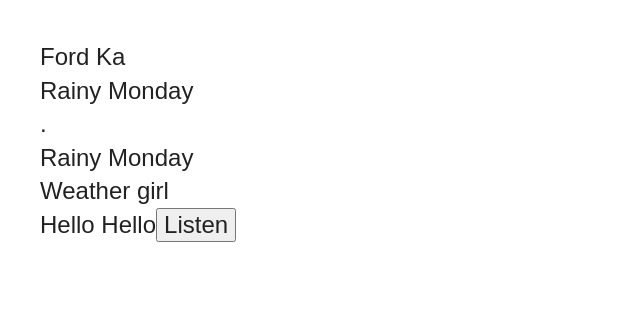
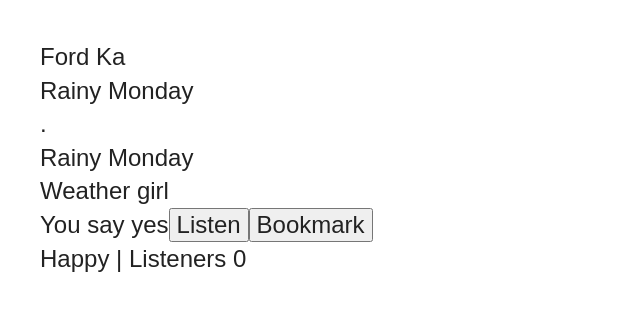
Before and after one commit to jeantroiani/backboneTest, a plain HTML site: page index.html in a window 1280 px wide. Shown: the whole page, without its empty margins (0-640 px from the left). Drawn offline with Linux system fonts and the light colour scheme.

Commit message:
listening to model changes

```diff
--- a/css/main.css
+++ b/css/main.css
@@ -218,3 +218,8 @@
         page-break-after: avoid;
     }
 }
+
+.alert{
+    color: white;
+    background-color: red;
+}
--- a/index.html
+++ b/index.html
@@ -18,6 +18,7 @@
         <div id="container2">.</div>
         <div id="collection">.</div>
         <div id="responding-events">.</div>
+        <div id="model-changes">.</div>
         <script src="js/lib/jquery-min.js"></script>
         <script src="js/lib/underscore-min.js"></script>
         <script src="js/lib/backbone-min.js"></script>
--- a/js/main.js
+++ b/js/main.js
@@ -120,21 +120,25 @@
 
 var SongView = Backbone.View.extend({
   events: {
-    "click": "onClick"
+    "click": "playSong",
+    "click .my-button": "bookMark"
   },
 
-  onCLick: function () {
-    console.log("hello this");
+  playSong: function (e) {
+    e.stopPropagation();
+    console.log("Song Playing");
   },
-
+  bookMark: function () {
+    console.log("Song Bookmarked");
+  },
   render: function () {
-    this.$el.html(this.model.get("title") + "<button>Listen</button>");
+    this.$el.html(this.model.get("title") + "<button>Listen</button>" + "<button class='my-button'>Bookmark</button>");
     return this;
   }
 });
 
 var mySong = new Song({
-  title: "Hello Hello"
+  title: "You say yes"
 });
 
 var mySongView = new SongView({
@@ -143,3 +147,39 @@
 });
 
 mySongView.render();
+
+//HANDLING MODEL CHANGES
+
+var Song = Backbone.Model.extend({
+  defaults: {
+    listeners: 0
+  }
+});
+
+var SongView = Backbone.View.extend({
+  initialize: function () {
+    this.model.on("change", this.onModelChange, this);
+  },
+  render: function () {
+    this.$el.html(this.model.get("title") + " | Listeners " + this.model.get("listeners"));
+    return this;
+  },
+  onModelChange : function () {
+    console.log("you got a new listener");
+    this.$el.addClass("alert");
+    this.render();
+  }
+});
+
+var happy = new Song({
+  title: "Happy"
+});
+
+var happyView = new SongView({
+  el: "#model-changes",
+  model: happy
+});
+
+
+
+happyView.render();
```
